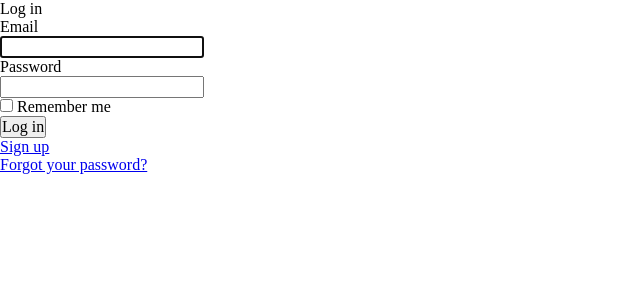
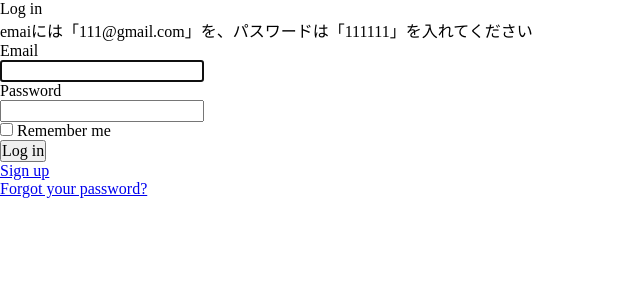
Before and after one commit to kinopyyy/investment_note, a Rails app: page /users/sign_in in a window 1280 px wide. Shown: the top 300 px of the page, without its empty margins (0-640 px from the left). Run offline with Rails 7, Linux system fonts and the light colour scheme; style sheets or scripts are compiled from the project's sources.

Commit message:
update test account

```diff
--- a/app/views/devise/sessions/new.html.haml
+++ b/app/views/devise/sessions/new.html.haml
@@ -1,4 +1,5 @@
 %h2 Log in
+emaiには「111@gmail.com」を、パスワードは「111111」を入れてください
 = form_for(resource, as: resource_name, url: session_path(resource_name)) do |f|
   .field
     = f.label :email
```
